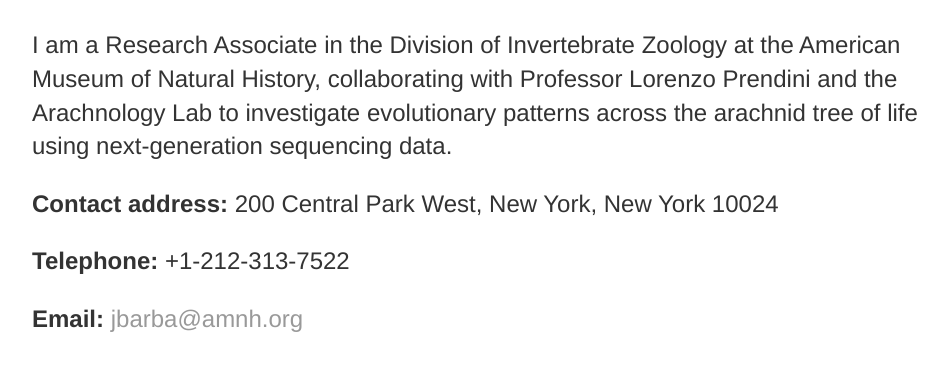
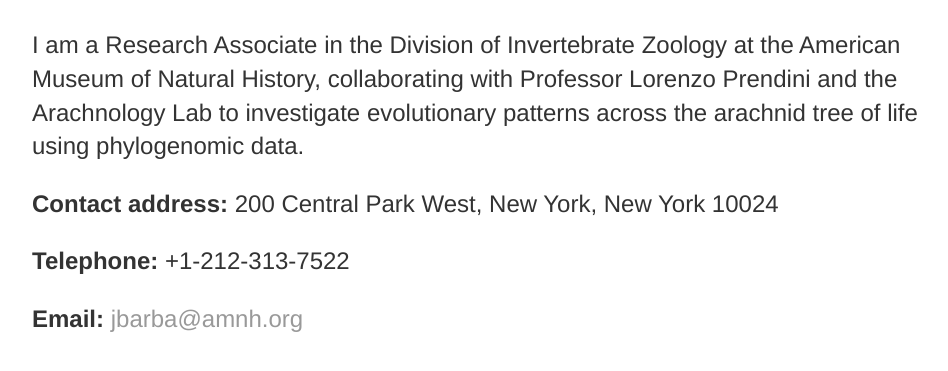
Before and after one commit to josebarbamontoya/josebarbamontoya.github.io, a Jekyll site: the page built from about/index.html, in a window 1280 px wide and 900 px high, cut to the strip 524-895 px from the top of the window. Shown: the whole strip, without its empty margins (160-1108 px from the left). Built offline with Jekyll 4.4.1, drawn with Linux system fonts in a browser that asks for light colours.

Commit message:
Update index.html

```diff
--- a/about/index.html
+++ b/about/index.html
@@ -6,7 +6,7 @@
 	<div class="about">
   		<h1>Jose Barba-Montoya</h1>
 		<p style="text-align:center;"><img src="/img/photo14.jpg" height="300" width="300"></p>
-		<p>I am a Research Associate in the Division of Invertebrate Zoology at the American Museum of Natural History, collaborating with Professor Lorenzo Prendini and the Arachnology Lab to investigate evolutionary patterns across the arachnid tree of life using next-generation sequencing data.
+		<p>I am a Research Associate in the Division of Invertebrate Zoology at the American Museum of Natural History, collaborating with Professor Lorenzo Prendini and the Arachnology Lab to investigate evolutionary patterns across the arachnid tree of life using phylogenomic data.
 		<p><b>Contact address: </b>200 Central Park West, New York, New York 10024</p>
 		<p><b>Telephone: </b>+1-212-313-7522</p>
 		<p><b>Email: </b> <a href="mailto:jbarba@amnh.org">jbarba@amnh.org</a></p>
```
